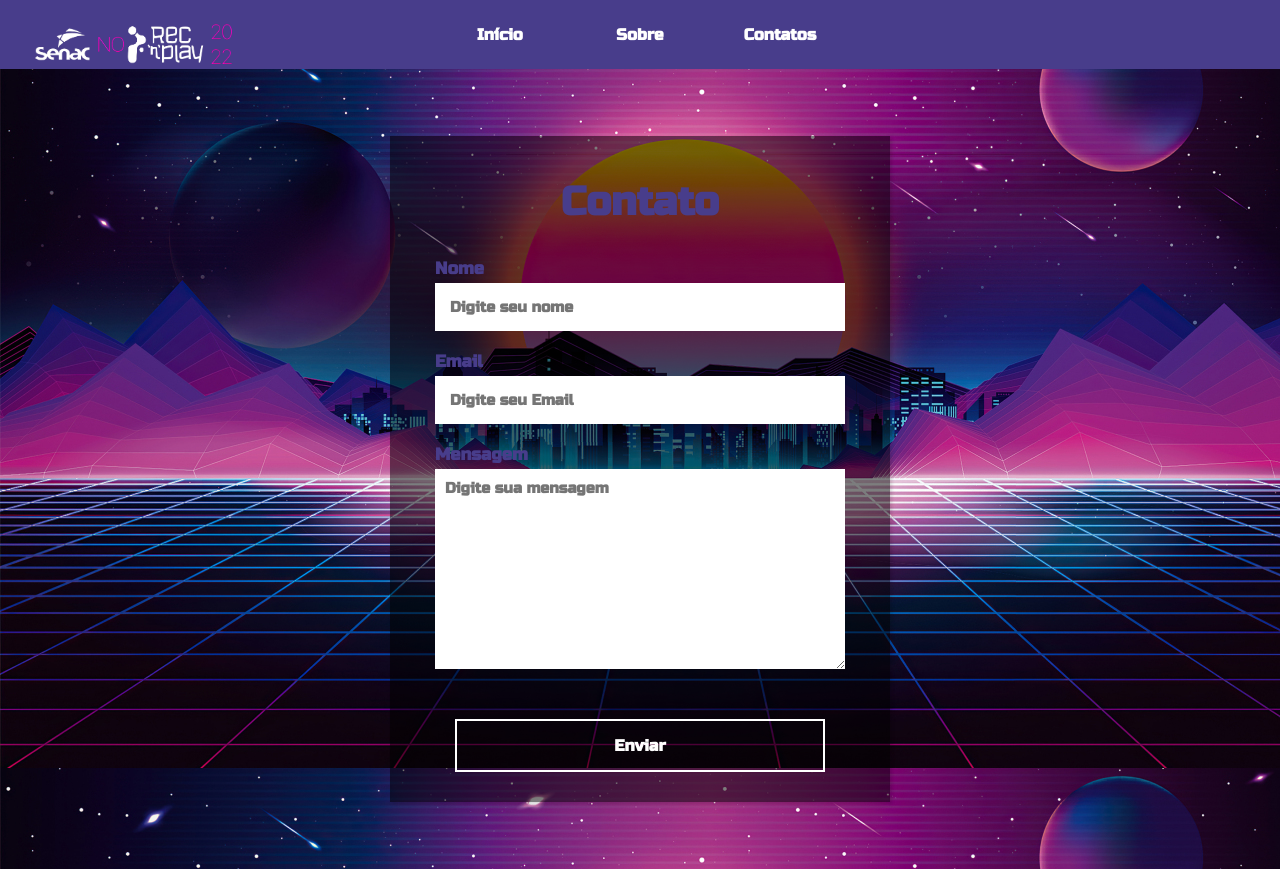
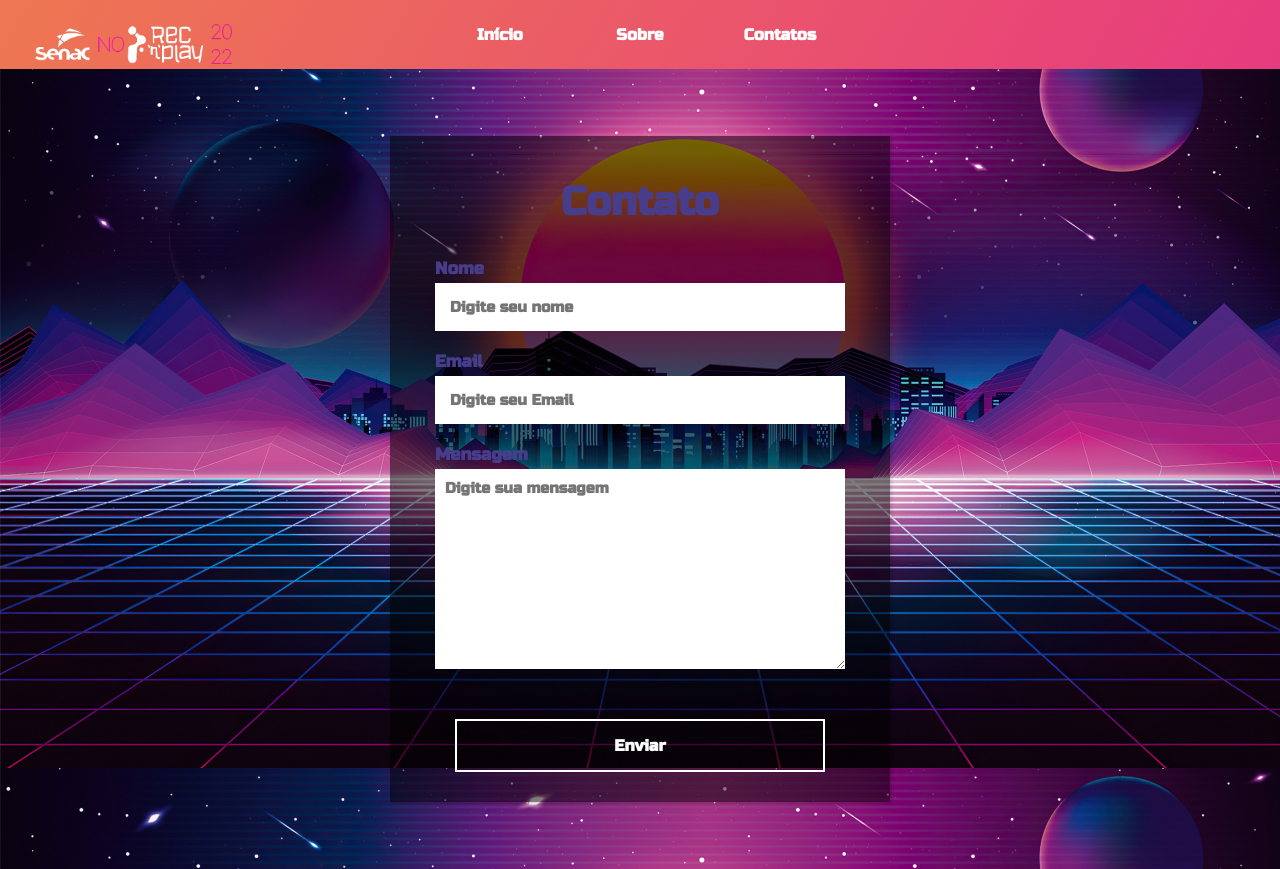
Before and after one commit to GuiiiChaves/Recn-Play, a plain HTML site: page estetic.html in a window 1280 px wide. Drawn offline with Linux system fonts and the light colour scheme.

Commit message:
Update estetic.css

```diff
--- a/estetic.css
+++ b/estetic.css
@@ -28,6 +28,12 @@ body {
 nav {
     background-color: #483D8B	;
     text-align: center;
+    animation: flow 30s ease-in-out infinite;
+  background: linear-gradient(-60deg, #904e95, #904e95, #e73c7e, #ee7752);
+  background-size: 300%;
+  -webkit-background-clip: text;
+  background-clip: padding-box;
+  -webkit-text-fill-color: white;
 }
 
 nav ul {
```
